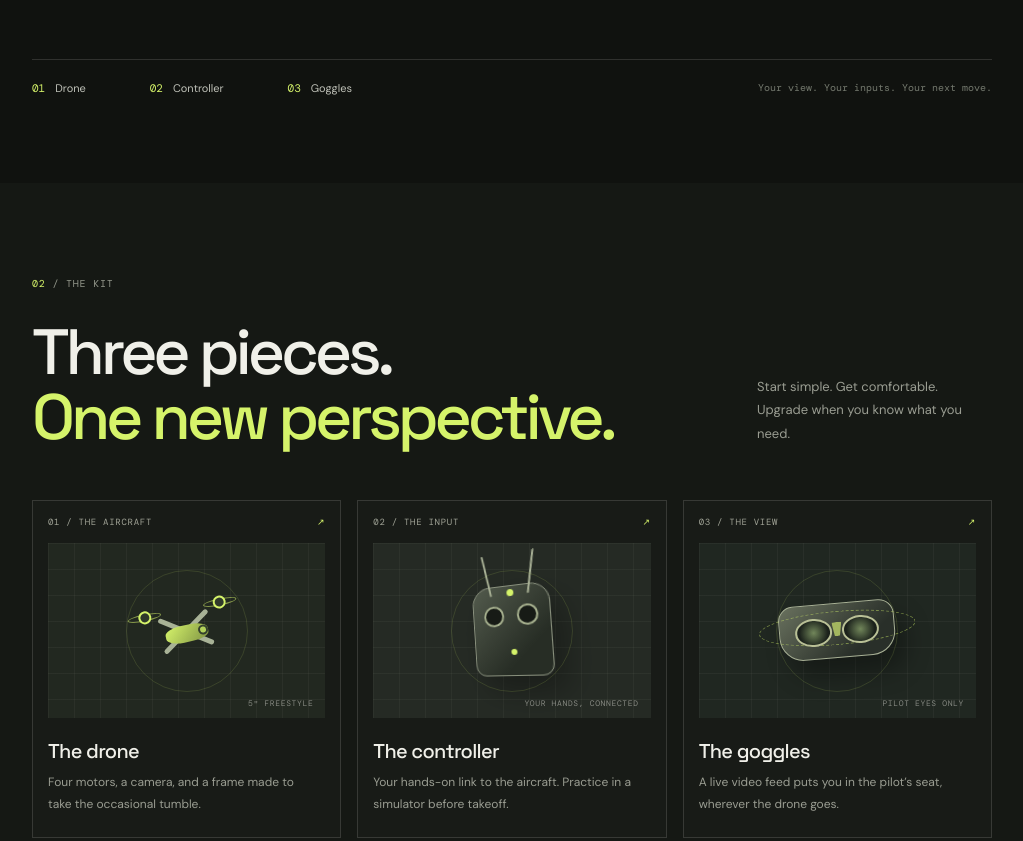
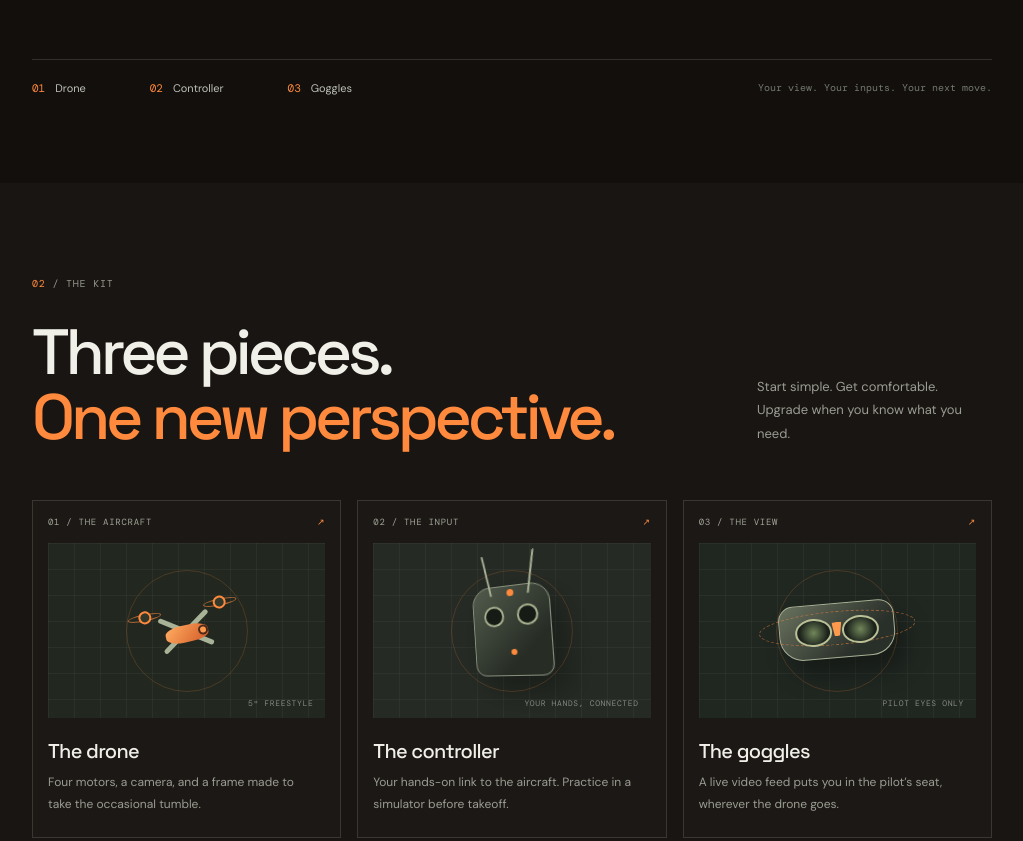
Before and after one commit to trebesinan/plizivec, a plain HTML site: page index.html in a window 1280 px wide. Shown: the part 1099-1940 px from the top of the page, without its empty margins (128-1151 px from the left). Drawn offline with nearby package versions, Linux system fonts and the light colour scheme; a script that the page names is missing.

Commit message:
Switch site to orange theme
Replace the lime accent palette with warm orange across site styling and illustrations.

Co-authored-by: Copilot <223556219+Copilot@users.noreply.github.com>

```diff
--- a/styles.css
+++ b/styles.css
@@ -1,11 +1,11 @@
 :root {
   color-scheme: dark;
-  --color-bg: #10120f;
-  --color-panel: #171a16;
-  --color-panel-light: #1d211c;
+  --color-bg: #120f0d;
+  --color-panel: #1b1714;
+  --color-panel-light: #241d18;
   --color-text: #f0f0e9;
   --color-muted: #9a9d92;
-  --color-accent: #d5f36a;
+  --color-accent: #ff8a3d;
   --color-line: rgba(240, 240, 233, 0.14);
   --font-body: "DM Sans", sans-serif;
   --font-display: "Space Grotesk", sans-serif;
@@ -152,7 +152,7 @@ button {
   height: 7px;
   border-radius: 50%;
   background: var(--color-accent);
-  box-shadow: 0 0 12px rgba(213, 243, 106, 0.45);
+  box-shadow: 0 0 12px rgba(255, 138, 61, 0.45);
 }
 
 h1,
@@ -210,7 +210,7 @@ h2 span {
 }
 
 .button-primary:hover {
-  background: #e2ff7e;
+  background: #ffa15c;
 }
 
 .hero-footnote {
@@ -308,7 +308,7 @@ h2 span {
   left: 39px;
   border: 1px solid rgba(240, 240, 233, 0.6);
   border-radius: 42% 48% 36% 38%;
-  background: linear-gradient(155deg, #d5f36a, #859f45);
+  background: linear-gradient(155deg, #ffad62, #d45b27);
   transform: rotate(-8deg);
 }
 
@@ -367,7 +367,7 @@ h2 span {
   position: absolute;
   top: 33%;
   left: 27%;
-  border-top: 1px dashed rgba(213, 243, 106, 0.76);
+  border-top: 1px dashed rgba(255, 138, 61, 0.76);
   border-radius: 50%;
   transform: rotate(15deg);
 }
@@ -515,7 +515,7 @@ h2 {
 .gear-section {
   padding-top: 94px;
   padding-bottom: 108px;
-  background: #151814;
+  background: #191512;
 }
 
 .section-heading {
@@ -577,7 +577,7 @@ h2 {
   position: absolute;
   width: 120px;
   height: 120px;
-  border: 1px solid rgba(213, 243, 106, 0.13);
+  border: 1px solid rgba(255, 138, 61, 0.18);
   border-radius: 50%;
 }
 
@@ -615,7 +615,7 @@ h2 {
   position: absolute;
   z-index: 1;
   top: 12px;
-  border: 2px solid #d5f36a;
+  border: 2px solid #ff8a3d;
   border-radius: 50%;
   background: #30392b;
 }
@@ -628,7 +628,7 @@ h2 {
   height: 7px;
   position: absolute;
   top: 15px;
-  border: 1px solid rgba(213, 243, 106, 0.55);
+  border: 1px solid rgba(255, 138, 61, 0.6);
   border-radius: 50%;
 }
 
@@ -642,7 +642,7 @@ h2 {
   top: 34px;
   left: 36px;
   border-radius: 40%;
-  background: linear-gradient(135deg, #d5f36a, #819544);
+  background: linear-gradient(135deg, #ffad62, #d45b27);
 }
 
 .mini-lens {
@@ -651,9 +651,9 @@ h2 {
   position: absolute;
   top: 37px;
   left: 69px;
-  border: 2px solid #34402d;
+  border: 2px solid #4a2a1a;
   border-radius: 50%;
-  background: #b2d15a;
+  background: #ff9a4d;
 }
 
 .gear-art-radio {
@@ -714,7 +714,7 @@ h2 {
   top: 3px;
   left: 36px;
   border-radius: 50%;
-  background: #d5f36a;
+  background: #ff8a3d;
 }
 
 .gear-art-goggles {
@@ -739,7 +739,7 @@ h2 {
   position: absolute;
   top: 7px;
   left: -21px;
-  border: 1px dashed rgba(213, 243, 106, 0.45);
+  border: 1px dashed rgba(255, 138, 61, 0.5);
   border-radius: 50%;
 }
 
@@ -762,7 +762,7 @@ h2 {
   position: absolute;
   top: 18px;
   left: 52px;
-  background: #a3b65f;
+  background: #ff9a4d;
   clip-path: polygon(0 0, 100% 0, 75% 100%, 25% 100%);
 }
 
@@ -988,7 +988,7 @@ h2 {
 .photo-credits {
   padding-top: 78px;
   padding-bottom: 104px;
-  background: #151814;
+  background: #191512;
 }
 
 .credits-heading {
```
